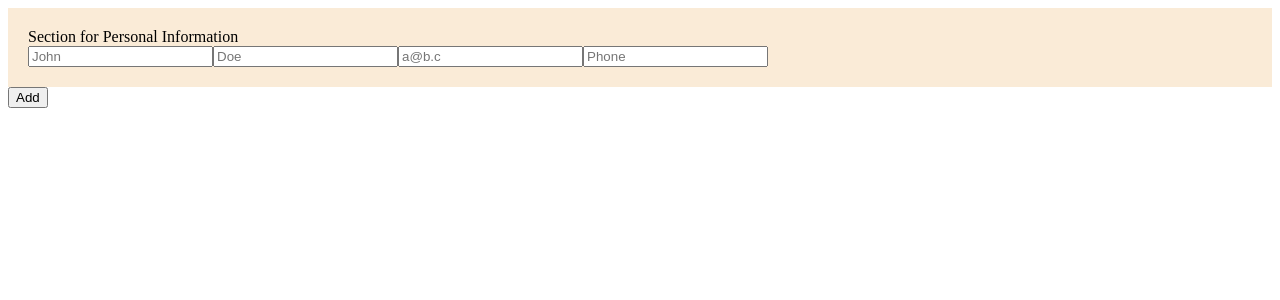
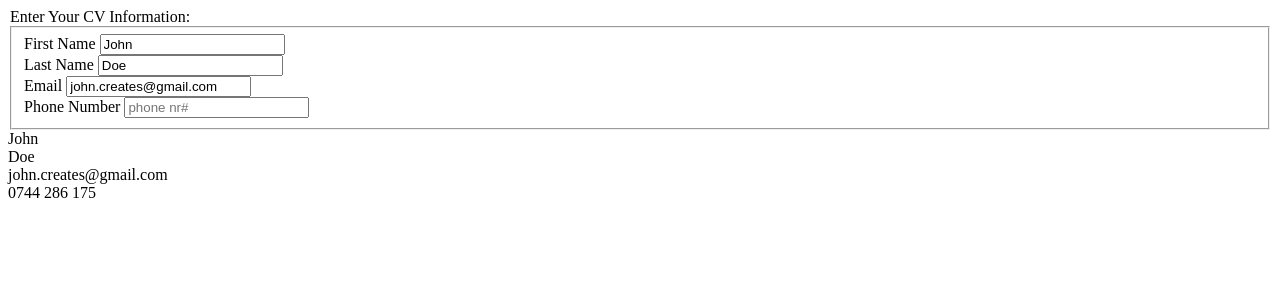
Before and after one commit to janaiscoding/cv-application, a React (Create React App) app: page / in a window 1280 px wide. Shown: the top 300 px of the page. Built offline with nearby package versions, Linux system fonts and the light colour scheme.

Commit message:
Finally understand how to pass state as props

```diff
--- /dev/null
+++ b/src/components/App.js
@@ -0,0 +1,21 @@
+import React from "react";
+// import Buttons from "./Buttons";
+// import Education from "./Education";
+// import Experience from "./Experience";
+import Personal from "./Personal";
+
+
+class App extends React.Component {
+  render() {
+    return (
+      <>
+        <form>
+          <legend>Enter Your CV Information:</legend>
+          <Personal />
+        </form>
+      </>
+    );
+  }
+}
+
+export default App;
--- /dev/null
+++ b/src/components/Buttons.js
@@ -0,0 +1,16 @@
+import React from "react";
+import Output from "./Output";
+
+class Buttons extends React.Component {
+  render() {
+    return (
+      <>
+        <button type="Submit">Submit CV</button>
+        <button>Edit CV</button>
+        <Output />
+      </>
+    );
+  }
+}
+
+export default Buttons
--- a/src/components/Form.js
+++ /dev/null
@@ -1,28 +0,0 @@
-import React from "react";
-import Personal from "./Personal"
-
-class Form extends React.Component {
-  constructor(props) {
-    super(props);
-    this.handleSubmit = this.handleSubmit.bind(this);
-  }
-
-  handleSubmit = (e) => {
-    e.preventDefault();
-    this.setState({
-      showOutput: true,
-    });
-    console.log(this.state);
-  };
-
-  render() {
-    return (
-      <form onSubmit={this.handleSubmit}>
-        <Personal />
-        <button type="submit">Add</button>
-      </form>
-    );
-  }
-}
-
-export default Form;
--- a/src/components/Input.js
+++ b/src/components/Input.js
@@ -2,11 +2,16 @@ import React from "react";
 class Input extends React.Component {
   render() {
     return (
-      <input
-        onChange={this.props.onChange} //handle the typing
-        type={this.props.type || "text"} // either text or number
-        placeholder={this.props.plHldr} // just the placeholder html attribute
-      />
+      <>
+        <input
+          id={this.props.id}
+          onChange={this.props.onChange} //handle the typing
+          type={this.props.type || "text"} // either text or number
+          placeholder={this.props.plHldr} // just the placeholder html attribute
+         // required={true}
+          pattern={this.props.myPattern}
+        />
+      </>
     );
   }
 }
--- a/src/components/Output.js
+++ b/src/components/Output.js
@@ -1,11 +1,18 @@
 import React from "react";
-import Title from "./Title";
 
 class Output extends React.Component {
+  // constructor(props) {
+  //   super(props);
+  // }
   render() {
     return (
-        <Title name="My Cv" />
-    )
+      <>
+        <div>{this.props.personalInfo.firstName}</div>
+        <div>{this.props.personalInfo.lastName}</div>
+        <div>{this.props.personalInfo.email}</div>
+        <div>{this.props.personalInfo.phoneNumber}</div>
+      </>
+    );
   }
 }
 
--- a/src/components/Personal.js
+++ b/src/components/Personal.js
@@ -1,61 +1,98 @@
 import React from "react";
-import Input from "./Input";
 import "../utils/styles.css";
-import Title from "./Title";
+import Output from "./Output";
 
 class Personal extends React.Component {
   constructor() {
     super();
     this.state = {
-      firstName: "",
-      lastName: "",
-      email: "",
-      phoneNumber: "",
-      showOutput: false,
+      personalInfo: {
+        firstName: "John",
+        lastName: "Doe",
+        email: "john.creates@gmail.com",
+        phoneNumber: "0744 286 175",
+      },
     };
-    this.handleFirst = this.handleFirst.bind(this);
-    this.handleLast = this.handleLast.bind(this);
-    this.handleEmail = this.handleEmail.bind(this);
-    this.handlePhone = this.handlePhone.bind(this);
-    this.handleSubmit = this.handleSubmit.bind(this);
+    this.handleChangeFirstName = this.handleChangeFirstName.bind(this);
+    this.handleChangeLastName = this.handleChangeLastName.bind(this);
+    this.handleChangeEmail = this.handleChangeEmail.bind(this);
+    this.handleChangePhone = this.handleChangePhone.bind(this);
   }
-  handleFirst = (e) => {
+  handleChangeFirstName = (e) => {
     this.setState({
-      firstName: e.target.value,
+      personalInfo: {
+        ...this.state.personalInfo,
+        firstName: e.target.value,
+      },
     });
   };
-  handleLast = (e) => {
+  handleChangeLastName = (e) => {
     this.setState({
-      lastName: e.target.value,
+      personalInfo: {
+        ...this.state.personalInfo,
+        lastName: e.target.value,
+      },
     });
   };
-  handleEmail = (e) => {
+  handleChangeEmail = (e) => {
     this.setState({
-      email: e.target.value,
+      personalInfo: {
+        ...this.state.personalInfo,
+        email: e.target.value,
+      },
     });
   };
-  handlePhone = (e) => {
+  handleChangePhone = (e) => {
     this.setState({
-      phoneNumber: e.target.value,
+      personalInfo: {
+        ...this.state.personalInfo,
+        phoneNumber: e.target.value,
+      },
     });
-  };
-
-  handleSubmit = (e) => {
-    e.preventDefault();
-    this.setState({
-      showOutput: true,
-    });
-    console.log(this.state);
   };
   render() {
     return (
-      <div className="personal-info">
-        <Title name="Personal Information" />
-          <Input onChange={this.handleFirst} plHldr="John" />
-          <Input onChange={this.handleLast} plHldr="Doe" />
-          <Input onChange={this.handleEmail} plHldr="a@b.c" />
-          <Input onChange={this.handlePhone} type="number" plHldr="Phone" />
-      </div>
+      <>
+        <fieldset className="pInfo">
+          <div className="pInfoFirst">
+            <label htmlFor="firstName">First Name </label>
+            <input
+              value={this.state.personalInfo.firstName}
+              onChange={this.handleChangeFirstName}
+              placeholder="John"
+              required={true}
+            />
+          </div>
+          <div className="pInfoLast">
+            <label htmlFor="lastName">Last Name </label>
+            <input
+              value={this.state.personalInfo.lastName}
+              onChange={this.handleChangeLastName}
+              placeholder="Doe"
+              required={true}
+            />
+          </div>
+          <div className="pInfoEmail">
+            <label htmlFor="email">Email </label>
+            <input
+              value={this.state.personalInfo.email  }
+              onChange={this.handleChangeEmail}
+              placeholder="meow.meow@cats.meow"
+              required={true}
+            />
+          </div>
+          <div className="pInfoPhone">
+            <label htmlFor="phone">Phone Number </label>
+            <input
+              onChange={this.handleChangePhone}
+              type="number"
+              placeholder="phone nr#"
+              required={true}
+            />
+          </div>
+        </fieldset>
+        <Output personalInfo={this.state.personalInfo} />
+      </>
     );
   }
 }
--- a/src/components/Title.js
+++ /dev/null
@@ -1,9 +0,0 @@
-import React from "react";
-
-class Title extends React.Component {
-  render() {
-    return <div className="title">Section for {this.props.name}</div>;
-  }
-}
-
-export default Title;
--- a/src/index.js
+++ b/src/index.js
@@ -1,14 +1,10 @@
 import React from "react";
 import ReactDOM from "react-dom/client";
-import Form from "./components/Form";
-// import Personal from "./components/Personal";
-// import Title from "./components/Title";
-// import Experience from "./components/Experience";
-// import Education from "./components/Education";
+import App from "./components/App";
 
 const root = ReactDOM.createRoot(document.getElementById("root"));
 root.render(
   <React.StrictMode>
-    <Form />
+    <App />
   </React.StrictMode>
 );
```
Also changed, not shown: src/components/Education.js (+49 -10 lines), src/components/Experience.js (+71 -10 lines), src/components/example.js (added, +21 -0 lines).
